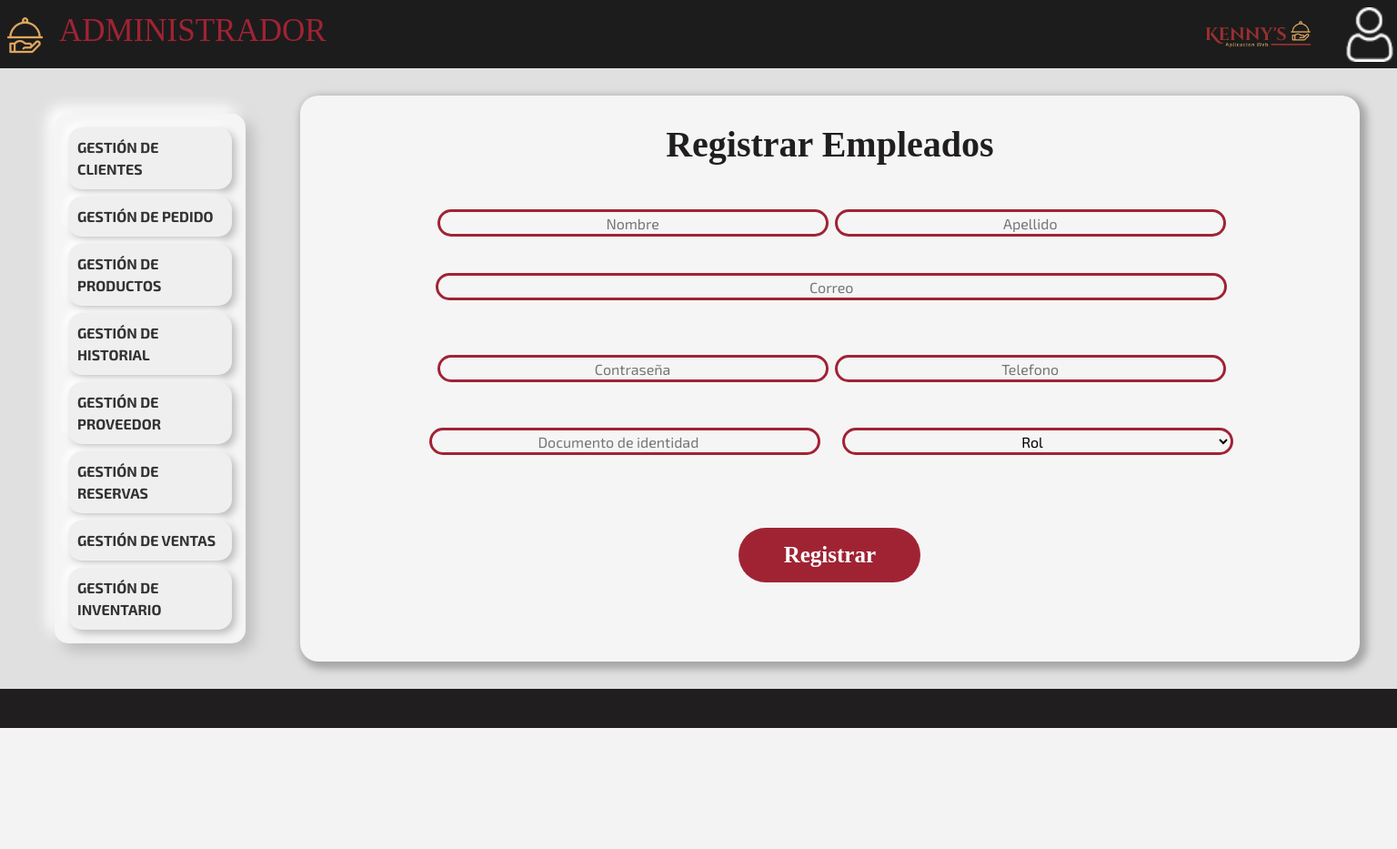
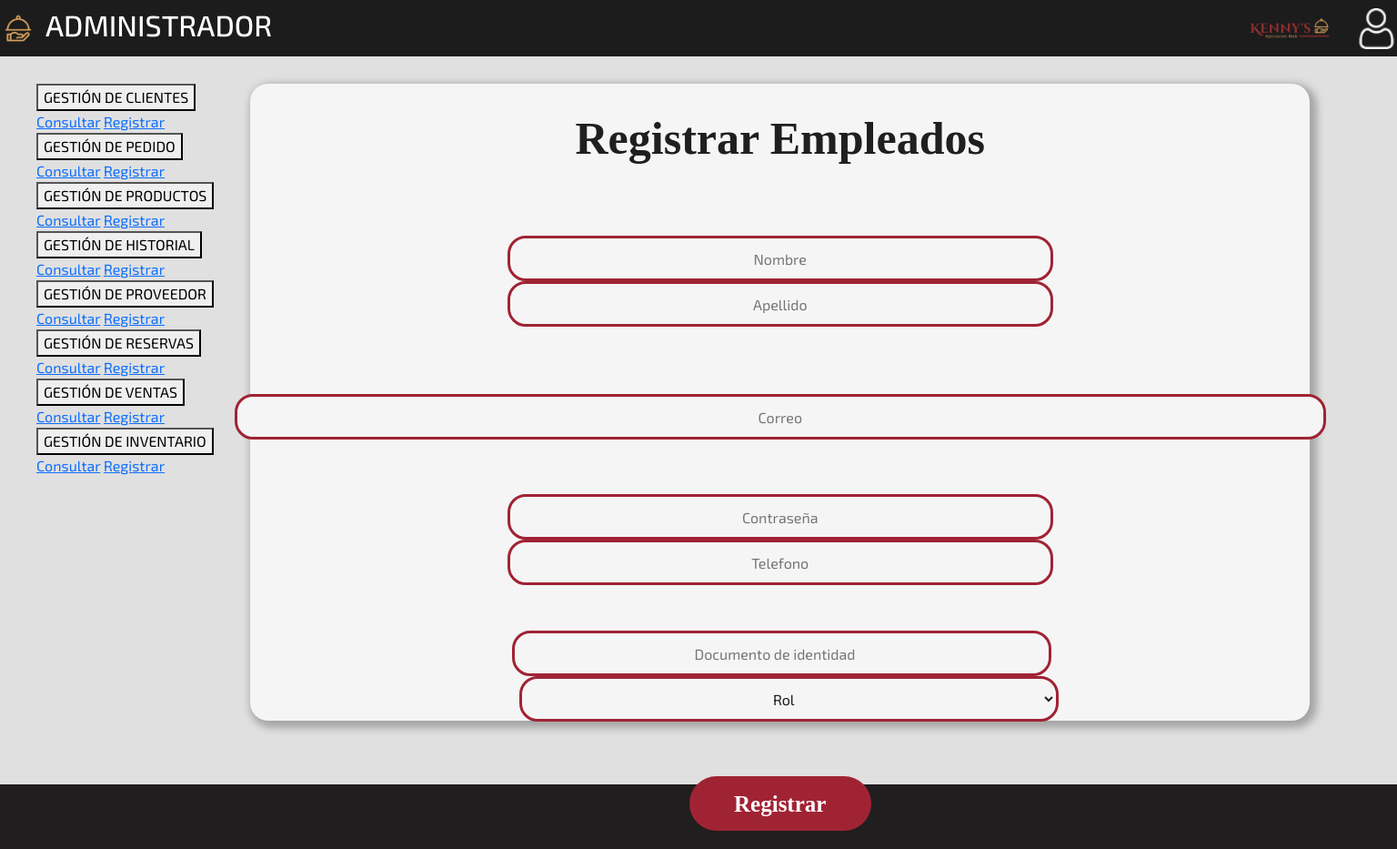
Before and after one commit to Jesuusx07/Nuestro-proyecto, a PHP site: page /registerUs.html in a window 1536 px wide. Shown: the whole page at 91% size. Before the commit the page ends 800 px from the top, so only its background shows below. Run offline with PHP 8.4, Linux system fonts and the light colour scheme; some web fonts are replaced.

Commit message:
Arreglo register us

```diff
--- a/proyecto/css/registerUs.css
+++ b/proyecto/css/registerUs.css
@@ -6,44 +6,6 @@
 
 html{
   background-color: #201E1E;
-}
-
-/* Barra de navegación */
-.navbar {
-  display: flex;
-  justify-content: space-between;
-  align-items: center;
-  height: 75px;
-  padding: 100px 40px;
-  background-color: #1c1c1c;
-  color: white;
-}
-
-.navbar-left,
-.navbar-right {
-  display: flex;
-  align-items: center;
-}
-
-.navbar-left img {
-
-  height: 55px;
-  margin-right: 10px;
-}
-
-.navbar-left h2{
-   font-family: "Cinzel", serif;
-   font-optical-sizing: auto;
-   font-weight: 530;
-   font-style: normal;
-   font-size: 35px;
-  color: #A02334;
-
-}
-
-.navbar-right img {
-  height: 60px;
-  margin-left: 15px;
 }
 
 
@@ -64,99 +26,48 @@ html{
     text-align: center;
     border-radius: 15px;
 }
-
-.menu-lateral {
-  width: 250px;
-  padding: 20px;
+/* Barra de navegación */
+  .navbar {
     display: flex;
-  flex-direction: column;
+    justify-content: space-between;
+    align-items: center;
+    padding: 10px 40px;
+    background-color: #1c1c1c;
+    color: white;
   }
 
-.menu-container {
-  background: #f5f5f5;
-  padding: 15px;
-  border-radius: 15px;
+  .navbar-left,
+  .navbar-right {
     display: flex;
-  flex-direction: column;
-  gap: 8px;
-  box-shadow: 8px 8px 15px #bcbcbc, -8px -8px 15px #ffffff;
+    align-items: center;
+  }
+  .navbar-left{
+    transition: 0.3s ease, transform 0.3s ease; /* Agregamos una transición suave */
   }
 
-.menu-item {
-  display: flex;
-  flex-direction: column;
-  position: relative;
+  .navbar-right:hover {
+    transform: scale(1.20); /* Escala el botón al 105% de su tamaño original */
   }
 
-.btn-menu {
-  padding: 10px;
-  border: none;
-  border-radius: 15px;
-  font-weight: bold;
-  text-decoration: none;
-  color: #333;
-  transition: background-color 0.3s ease;
-  text-align: left;
-  display: block;
-  cursor: pointer;
-  position: relative;
-  z-index: 1;
-  box-shadow: 4px 4px 8px #bcbcbc, -4px -4px 8px #ffffff;
-}
-.btn-menu:active {
-  background-color: #000000;
-  color: #ffffff;
+  .navbar-left:hover{
+    transform: scale(1.20); /* Escala el botón al 105% de su tamaño original */
   }
 
-.sub-menu {
-  display: none;
-  flex-direction: column;
-  gap: 5px;
-  position: absolute;
-  top: 0;
-  left: 100%;
-  background-color: transparent;
-  padding: 0;
-  z-index: 2;
-  animation: slideIn 0.2s ease-out forwards; /* Aplicamos la animación */
-  transform-origin: top left; /* Define el punto de origen de la animación */
+
+  .navbar-left img {
+    height: 40px;
+    margin-right: 10px;
   }
 
-.sub-btn {
-  padding: 8px 15px;
-  font-size: 13px;
-  text-decoration: none;
-  color: #555;
-  background-color: #fff;
-  border-radius: 8px;
-  display: block;
-  box-shadow: 2px 2px 5px rgba(0, 0, 0, 0.1);
-  width: auto;
-  white-space: nowrap;
-  margin-bottom: 5px;
-  transition: background-color 0.3s ease;
+  .navbar-left span {
+    font-size: 20px;
+    color: #b8c9b0;
+    font-weight: bold;
   }
 
-.sub-btn:hover {
-  background-color: #ccc;
-  color: #111;
-}
-
-.sub-btn:active {
-  background-color: #bbb;
-  color: #222;
-}
-
-/* Definimos la animación slideIn */
-@keyframes slideIn {
-  from {
-    opacity: 0;
-    transform: translateX(10px); /* Comienza ligeramente a la derecha */
-  }
-  to {
-    opacity: 1;
-    transform: translateX(0); /* Termina en su posición original */
-  }
+  .navbar-right img {
+    height: 45px;
+    margin-left: 15px;
   }
 
   .form{
@@ -191,7 +102,7 @@ html{
   }
 
   .parte1 input{
-    color: #f5f5f5;
+    color: #201E1E;
     width: 430px;
     height: 30px;
     background-color:  #f5f5f5;
@@ -210,7 +121,7 @@ html{
   }
 
   .parte3 input{
-    color: #f5f5f5;
+    color: #201E1E;
     height: 30px;
     width: 870px;
     background-color:  #f5f5f5;
@@ -221,7 +132,7 @@ html{
   }
 
   .parte2 input{
-    color: #f5f5f5;
+    color: #201E1E;
     height: 30px;
     width: 430px;
     background-color: #f5f5f5;
@@ -231,7 +142,7 @@ html{
   }
 
   .parte4 input{
-    color: #f5f5f5;
+    color: #201E1E;
     width: 430px;
     height: 30px;
     background-color:  #f5f5f5;
@@ -240,7 +151,7 @@ html{
     text-align: center;
   }
   .parte4 select{
-    color: #000000;
+    color: #201E1E;
     margin-left: 20px;
     height: 30px;
     width: 430px;
@@ -254,7 +165,6 @@ html{
     color: #f5f5f5;
     margin-top: 80px;
     margin-bottom: 20px;
-
     width: 200px;
     height: 60px;
     background-color: #A02334;
@@ -266,3 +176,62 @@ html{
     border: transparent;
     text-align: center;
   }
+
+  @media (min-width: 1290px){
+
+      .regis{
+      width: 100%;
+      height: 80%;
+      display: flex;
+      justify-content: center;
+      padding: 5px 15px;
+    }
+
+      .parte1{
+    margin-top: 40px;
+    margin-bottom: 50px;
+  }
+
+  .parte1 input{
+    width: 600px;
+    height: 50px;
+  }
+
+  .parte2{
+    margin-top: 20px;
+    margin-bottom: 50px;
+  }
+
+  .parte3 input{
+    height: 50px;
+    width: 1200px;
+  }
+
+  .parte2 input{
+    height: 50px;
+    width: 600px;
+  }
+
+  .parte4 input{
+    width: 593px;
+    height: 50px;
+  }
+  .parte4 select{
+    height: 50px;
+    width: 593px;
+  }
+
+
+      .form h2{
+    font-size: 50px;
+  }
+
+    .form{
+      height: 700px;
+      margin-bottom: 40px;
+    }
+
+    #boton{
+    margin-top: 60px;
+  }
+}
--- a/proyecto/registerUs.html
+++ b/proyecto/registerUs.html
@@ -30,6 +30,7 @@
           <button class="btn-menu">GESTIÓN DE CLIENTES</button>
           <div class="sub-menu">
             <a href="consultar.html" class="sub-btn">Consultar</a>
+           <a href="registerUs.html" class="sub-btn">Registrar</a>
           </div>
         </div>
 
```
Also changed, not shown: proyecto/css/dashboard.css (+1 -32 lines), proyecto/css/objetivo.css (+8 -3 lines). Lines whose indentation alone changed are shown as unchanged.
